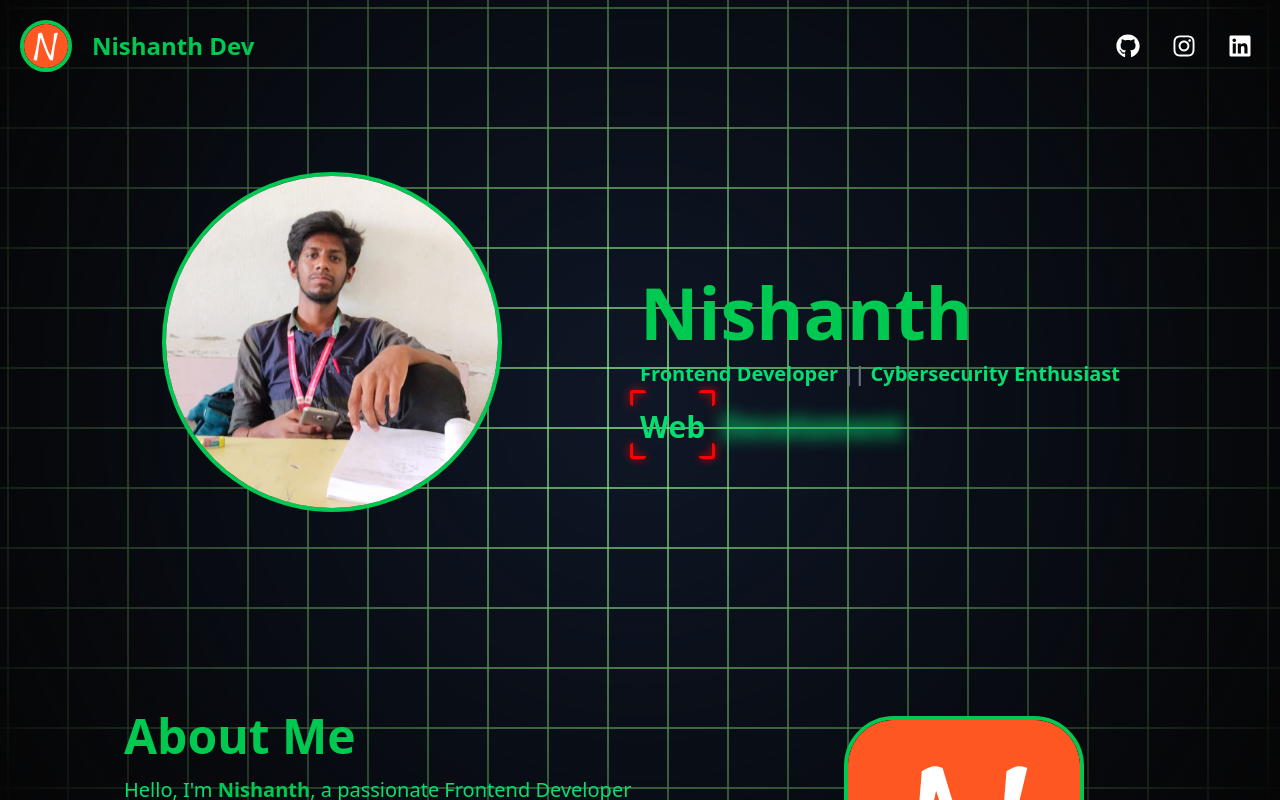
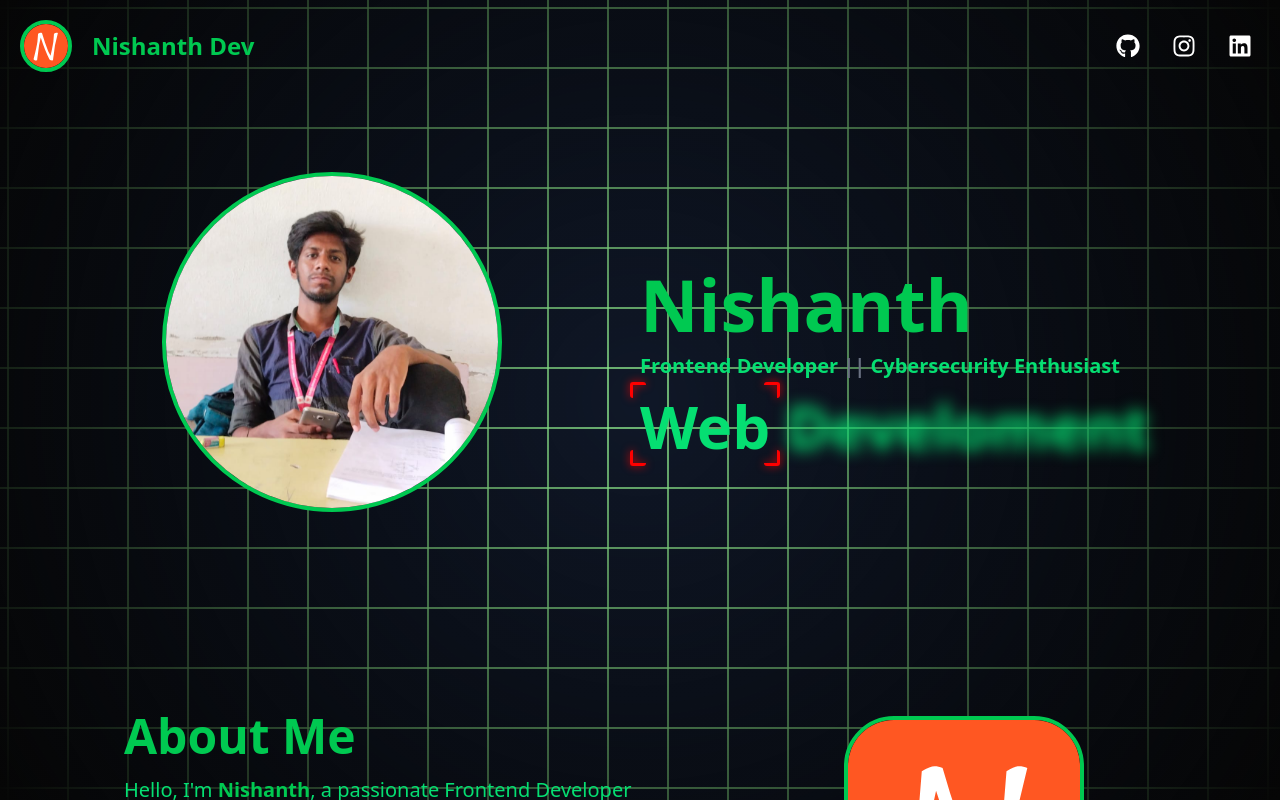
Before and after one commit to Nishanthnaa52/Nishanth-Portfolio, a React (Vite) app: page / in a window 1280 px wide. Shown: the top 800 px of the page. Built offline with nearby package versions, Linux system fonts and the light colour scheme.

Commit message:
Fix a focus animation size

```diff
--- a/src/componets/focus.jsx
+++ b/src/componets/focus.jsx
@@ -67,7 +67,7 @@ const TrueFocus = ({
           <span
             key={index}
             ref={(el) => (wordRefs.current[index] = el)}
-            className="relative text-[3rem] font-black cursor-pointer text-green-400 sm:text-md text-[30px] pt-1"
+            className="relative font-black cursor-pointer text-green-400 text-[25px] sm:text-6xl pt-1"
             style={{
               filter: manualMode
                 ? isActive
```
